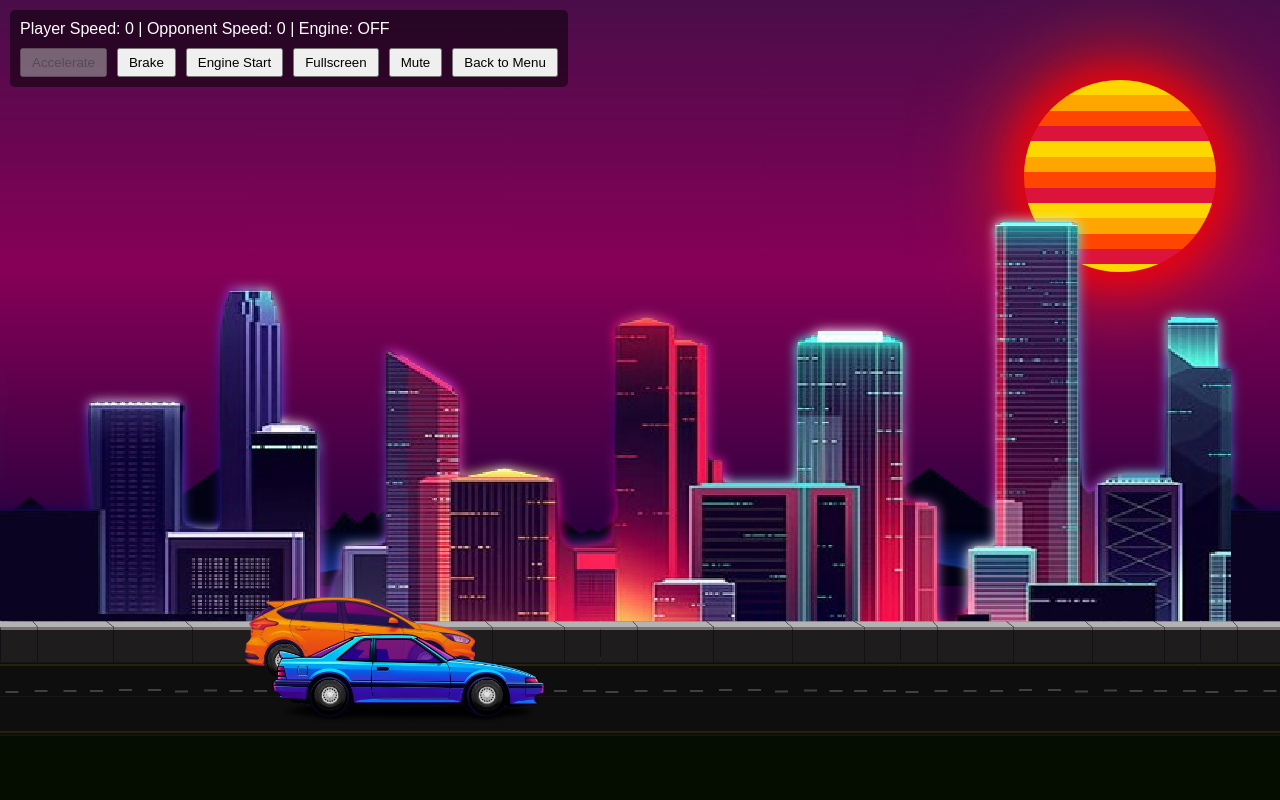
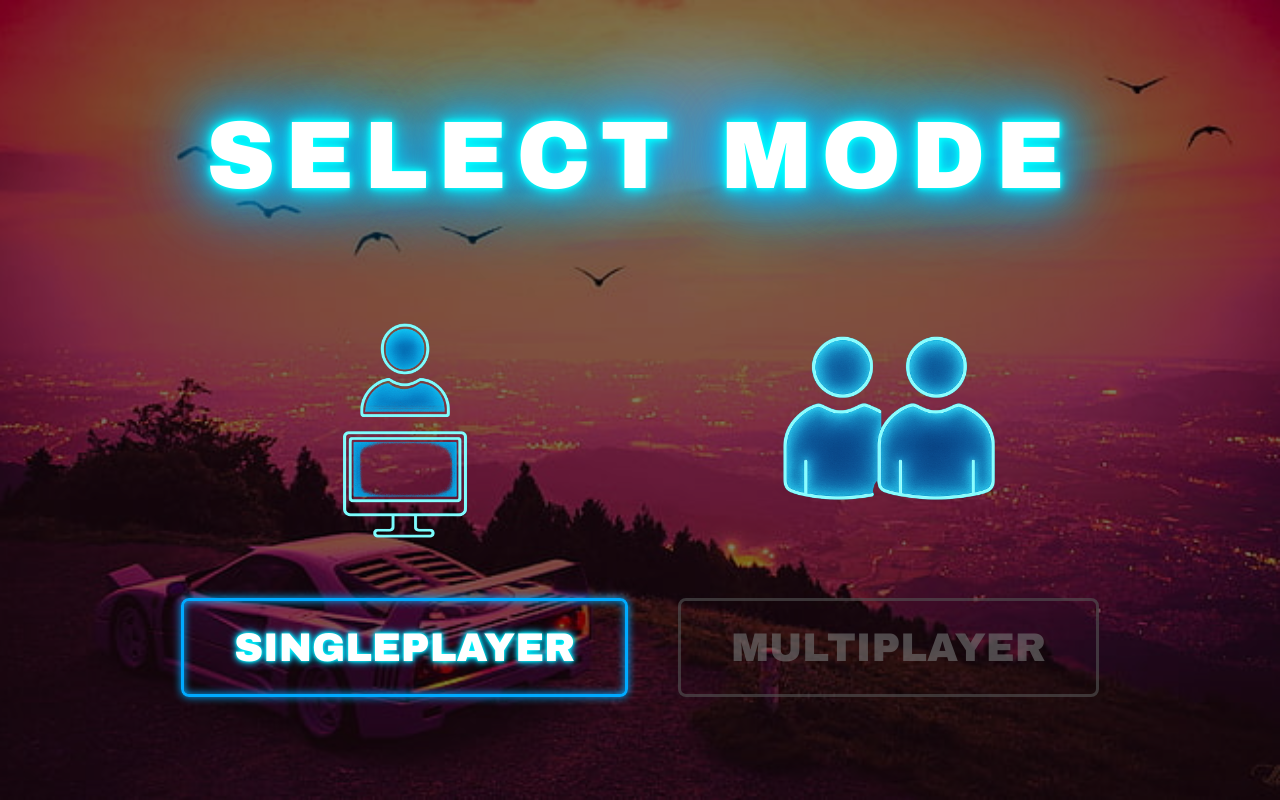
Before and after one commit to CharlieBeswick/neoracer, a React (Vite) app: page / in a window 1280 px wide. Both pictures are taken after a click on the button "PLAY". Built offline with nearby package versions, Linux system fonts and the light colour scheme.

Commit message:
mode selection

```diff
--- a/src/App.tsx
+++ b/src/App.tsx
@@ -1,16 +1,22 @@
 import React, { useState } from 'react';
 import Menu from './components/Menu';
 import Game from './components/Game'; // Import the Game component
+import ModeSelection from './components/ModeSelection'; // Import the new component
 
 // Define possible game states
-type GameState = 'menu' | 'playing' | 'gameover'; // Added gameover for future use
+type GameState = 'menu' | 'modeSelection' | 'playing' | 'gameover'; // Added modeSelection
 
 function App() {
   const [gameState, setGameState] = useState<GameState>('menu');
 
   const startGame = () => {
-    console.log("Initializing game loop..."); // Placeholder for game loop start
-    // TODO: Add actual game initialization logic here
+    console.log("Showing mode selection...");
+    setGameState('modeSelection'); // Go to mode selection first
+  };
+
+  // New function to start the actual game (single player)
+  const startSinglePlayer = () => {
+    console.log("Initializing single player game loop...");
     setGameState('playing');
   };
 
@@ -25,6 +31,8 @@ function App() {
     switch (gameState) {
       case 'menu':
         return <Menu onPlay={startGame} onQuit={quitGame} />;
+      case 'modeSelection':
+        return <ModeSelection onStartSinglePlayer={startSinglePlayer} />;
       case 'playing':
         // Render the actual Game component
         return <Game onBackToMenu={() => setGameState('menu')} />;
--- /dev/null
+++ b/src/components/ModeSelection.css
@@ -0,0 +1,110 @@
+/* src/components/ModeSelection.css */
+
+/* Reuse container styles from Menu.css for background etc. */
+.mode-selection-container {
+  display: flex;
+  flex-direction: column;
+  align-items: center;
+  justify-content: center;
+  min-height: 100vh;
+  background-image: url('/assets/neoncarbackground2.jpg');
+  background-size: cover;
+  background-position: center;
+  background-repeat: no-repeat;
+  background-color: rgba(0, 0, 10, 0.5);
+  background-blend-mode: multiply;
+  padding: 20px;
+  box-sizing: border-box;
+  overflow: hidden;
+}
+
+/* Reuse menu title styles */
+.menu-title {
+  font-family: 'Arial Black', 'Impact', sans-serif;
+  font-size: 6rem;
+  font-weight: bold;
+  text-transform: uppercase;
+  color: #ffffff;
+  text-shadow:
+    0 0 5px #0ff, 0 0 10px #0ff,
+    0 0 20px #0ff, 0 0 40px #00aaff,
+    0 0 70px #00aaff, 0 0 80px #00aaff,
+    0 0 100px #00aaff;
+  margin-bottom: 50px;
+  letter-spacing: 0.1em;
+  text-align: center;
+}
+
+/* New layout for mode buttons */
+.mode-options {
+  display: flex;
+  flex-direction: row; /* Arrange buttons side-by-side */
+  justify-content: center; /* Center buttons horizontally */
+  gap: 50px; /* Increased gap between buttons */
+  margin-top: 20px;
+}
+
+/* Container for each mode option (image + button) */
+.mode-option {
+  display: flex;
+  flex-direction: column; /* Stack image above button */
+  align-items: center; /* Center items horizontally */
+  gap: 20px; /* Space between image and button */
+}
+
+/* Style for the mode images */
+.mode-image {
+  width: 400px; /* Was 200px */
+  height: auto;
+  max-height: 300px; /* Was 150px */
+  object-fit: contain;
+  transition: filter 0.3s ease-out; /* Add transition for smooth glow */
+}
+
+/* Add pointer cursor to the image within an active mode-option */
+.mode-option:not(:has(button:disabled)) .mode-image {
+  cursor: pointer;
+}
+
+/* Reuse menu button styles */
+.mode-button {
+  font-family: 'Arial Black', 'Impact', sans-serif;
+  padding: 25px 50px; /* Slightly larger padding */
+  font-size: 2.5rem; /* Slightly larger font */
+  text-transform: uppercase;
+  cursor: pointer;
+  background-color: transparent;
+  border: 3px solid #00aaff;
+  border-radius: 8px;
+  box-shadow: 0 0 8px #00aaff, inset 0 0 8px #00aaff;
+  color: #ffffff;
+  text-shadow:
+    0 0 3px #0ff, 0 0 6px #0ff,
+    0 0 10px #00aaff;
+  transition: background-color 0.3s, color 0.3s, box-shadow 0.3s, text-shadow 0.3s;
+}
+
+/* Apply glow to IMAGE when parent mode-option is hovered (and not disabled) */
+.mode-option:not(:has(button:disabled)):hover .mode-image {
+  filter: drop-shadow(0 0 8px #0ff) drop-shadow(0 0 15px #00aaff);
+}
+
+/* Apply glow to BUTTON when parent mode-option is hovered (and not disabled) */
+.mode-option:not(:has(button:disabled)):hover .mode-button {
+  background-color: rgba(0, 170, 255, 0.1);
+  color: #ffffff;
+  box-shadow: 0 0 15px #0ff, inset 0 0 12px #0ff;
+  text-shadow:
+    0 0 5px #0ff, 0 0 10px #0ff,
+    0 0 15px #00aaff, 0 0 20px #00aaff;
+}
+
+/* Style for disabled button */
+.mode-button:disabled {
+  cursor: not-allowed;
+  border-color: #555; /* Dimmer border */
+  color: #777; /* Dimmer text */
+  box-shadow: none; /* Remove glow */
+  text-shadow: none; /* Remove text glow */
+  opacity: 0.6; /* Make it look faded */
+}
--- /dev/null
+++ b/src/components/ModeSelection.tsx
@@ -0,0 +1,49 @@
+import React from 'react';
+import './ModeSelection.css'; // We'll create this CSS file next
+
+interface ModeSelectionProps {
+  onStartSinglePlayer: () => void;
+}
+
+const ModeSelection: React.FC<ModeSelectionProps> = ({ onStartSinglePlayer }) => {
+  // Placeholder for multiplayer - does nothing for now
+  const handleMultiplayerClick = () => {
+    console.log("Multiplayer clicked - not implemented yet.");
+    // Optionally disable the button visually or via the disabled prop
+  };
+
+  return (
+    <div className="mode-selection-container"> {/* Reuse menu background style */}
+      <h1 className="menu-title">Select Mode</h1> {/* Reuse menu title style */}
+      <div className="mode-options"> {/* New class for button layout */}
+        {/* Single Player Option */}
+        <div className="mode-option">
+          <img
+            src="/assets/singleplayer.png"
+            alt="Single Player"
+            className="mode-image"
+            onClick={onStartSinglePlayer}
+          />
+          <button onClick={onStartSinglePlayer} className="mode-button">
+            Singleplayer
+          </button>
+        </div>
+
+        {/* Multiplayer Option */}
+        <div className="mode-option">
+           <img
+             src="/assets/multiplayer.png"
+             alt="Multi Player"
+             className="mode-image"
+             onClick={handleMultiplayerClick}
+           />
+          <button onClick={handleMultiplayerClick} className="mode-button" disabled>
+            Multiplayer
+          </button>
+        </div>
+      </div>
+    </div>
+  );
+};
+
+export default ModeSelection;
```
Also changed, not shown: public/assets/multiplayer.png (added), public/assets/singleplayer.png (added).
